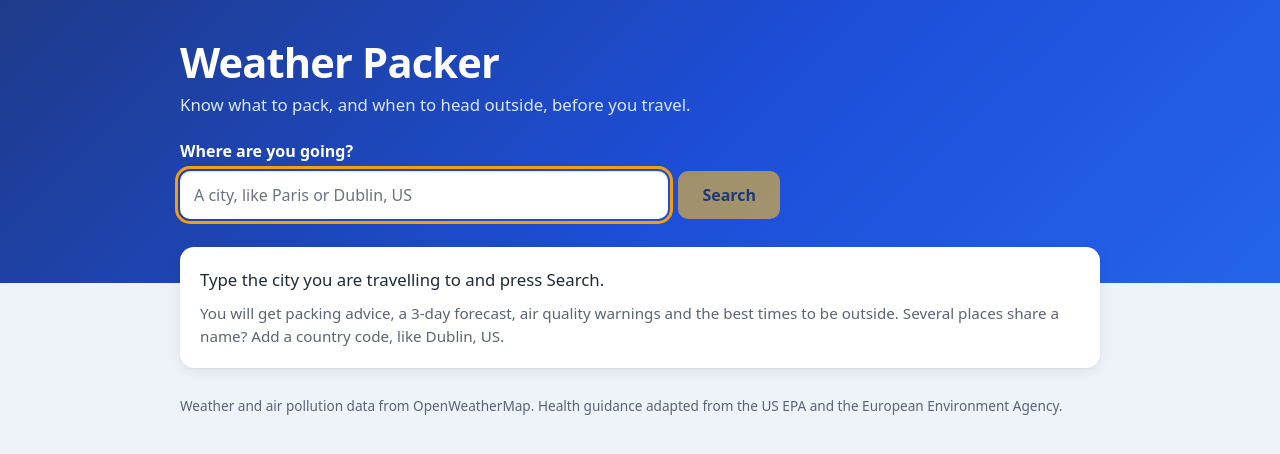
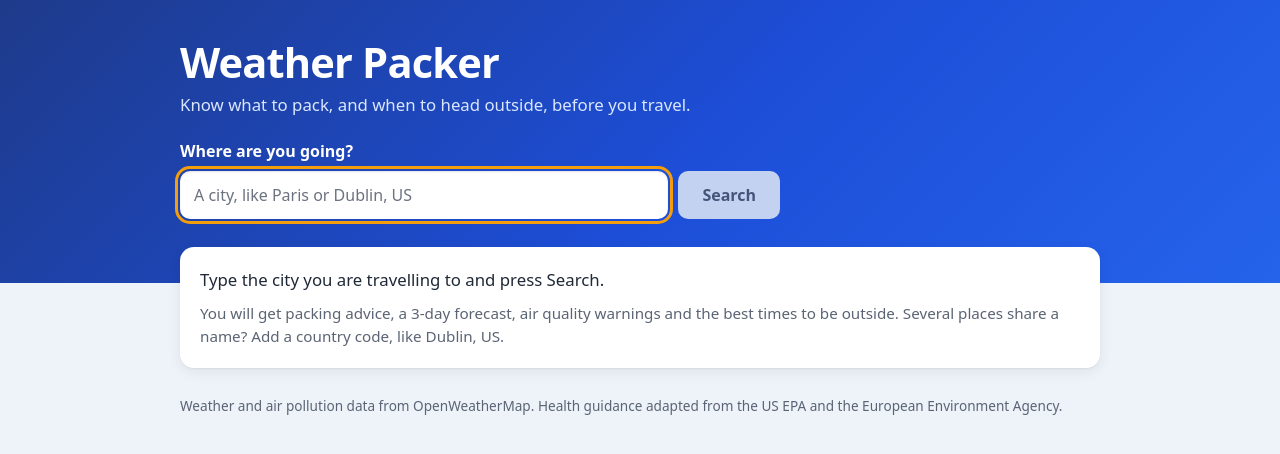
Before and after one commit to Maksim-Viktorov/weather-packer, a Vue app in the folder frontend/: page / in a window 1280 px wide. Shown: the top 454 px of the page. Built offline with nearby package versions, Linux system fonts and the light colour scheme.

Commit message:
Give the disabled search button its own colours

```diff
--- a/frontend/src/components/SearchBar.vue
+++ b/frontend/src/components/SearchBar.vue
@@ -70,4 +70,11 @@ button {
 button:not(:disabled):hover {
   background: #fcd34d;
 }
+
+/* Half-transparent amber turns muddy over the blue hero, so disabled gets its own colours */
+button:disabled {
+  opacity: 1;
+  color: #44557a;
+  background: #c3d2f0;
+}
 </style>
```
